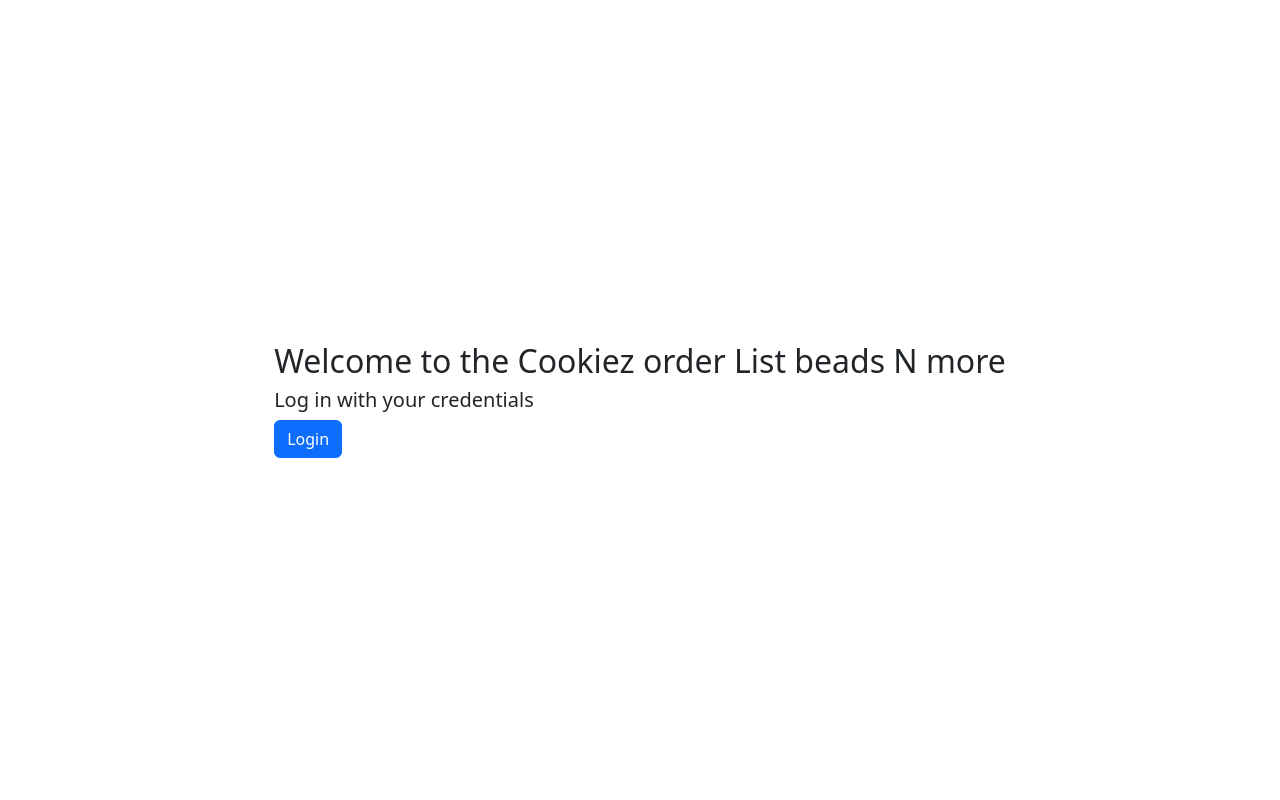
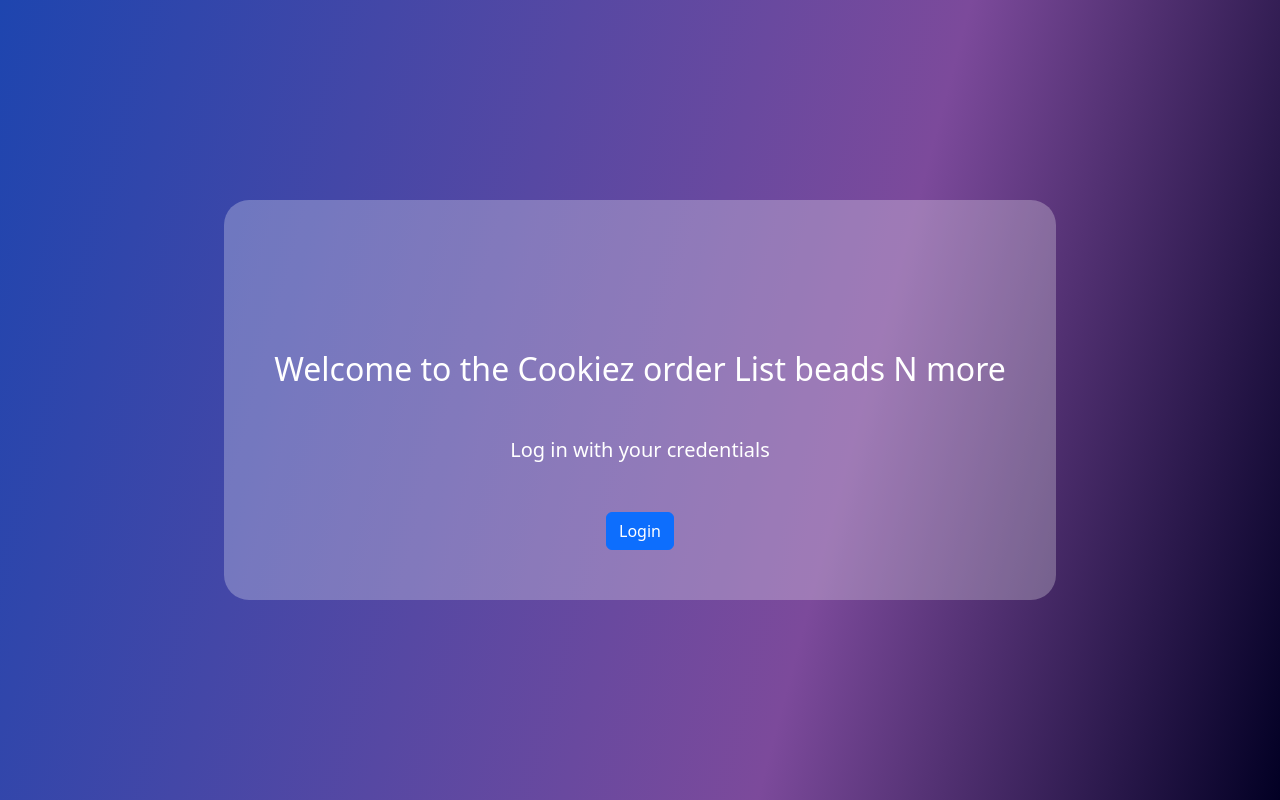
Before and after one commit to nGhart/orderList, a React (Vite) app in the folder mes-client/: page / in a window 1280 px wide. Built offline with nearby package versions, Linux system fonts and the light colour scheme.

Commit message:
Update index.css

```diff
--- a/mes-client/src/index.css
+++ b/mes-client/src/index.css
@@ -23,6 +23,9 @@ a:hover {
 }
 
 body {
+  background: rgb(2,0,36);
+background: linear-gradient(285deg, rgba(2,0,36,1) 0%, rgba(124,74,155,1) 35%, rgba(30,69,175,1) 100%);
+color: white;
   margin: 0;
   display: flex;
   place-items: center;
@@ -53,3 +56,27 @@ body {
   width: 100%;
   justify-content: center;
 }
+.landingContainer{
+  text-align: center;
+  background-color: rgba(255, 255, 255, 0.266);
+
+  border-radius: 25px;
+  padding:30px;
+  height:400px;
+  display: flex;
+  flex-direction: column;
+  align-items: center;
+  padding: 150px 50px;
+  }
+  .loginContainer{
+    text-align:center;
+    background-color: rgba(15, 1, 1, 0.266);
+    padding:20px;
+    border-radius: 25px;
+  }
+  .landingContainer h2{
+    margin-bottom: 50px;
+  }
+  .landingContainer h5{
+    margin-bottom: 50px;
+  }
```
